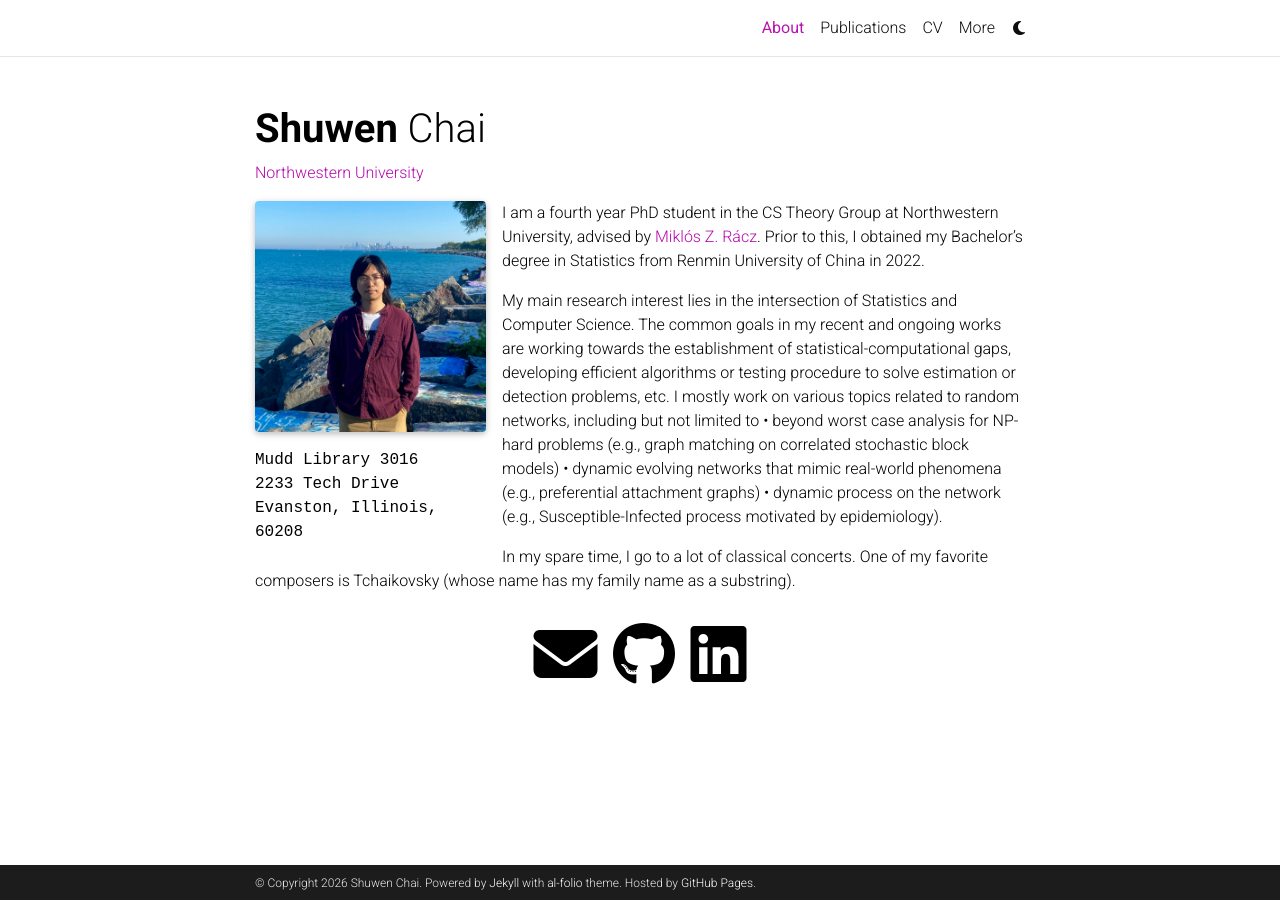
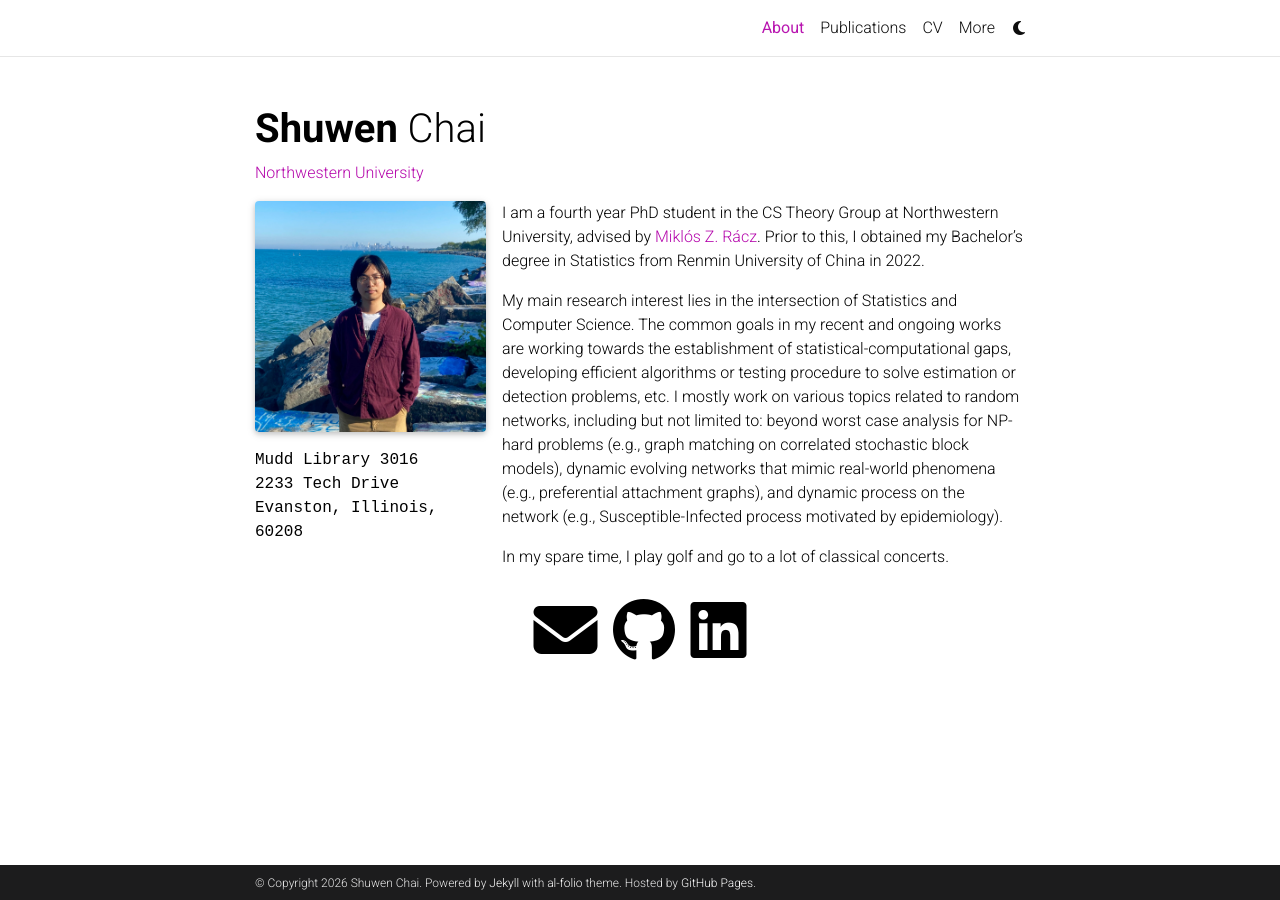
Before and after one commit to ShuwenChai/shuwenchai.github.io, a Jekyll site: the page built from _pages/about.md, in a window 1280 px wide. Built offline with Jekyll 4.4.1, drawn with Linux system fonts in a browser that asks for light colours; full-size pictures stand in for the smaller copies a plugin makes; comment, search, counter and statistics services are not loaded; a style sheet for code colours, icons or effects is not loaded.

Commit message:
26jan_update3

```diff
--- a/_pages/about.md
+++ b/_pages/about.md
@@ -21,10 +21,6 @@ social: true  # includes social icons at the bottom of the page
 
 I am a fourth year PhD student in the CS Theory Group at Northwestern University, advised by [Miklós Z. Rácz](https://racz.statistics.northwestern.edu/index.html). Prior to this, I obtained my Bachelor's degree in Statistics from Renmin University of China in 2022.
 
-My main research interest lies in the intersection of Statistics and Computer Science. The common goals in my recent and ongoing works are working towards the establishment of statistical-computational gaps, developing efficient algorithms or testing procedure to solve estimation or detection problems, etc. I mostly work on various topics related to random networks, including but not limited to
-•	beyond worst case analysis for NP-hard problems (e.g., graph matching on correlated stochastic block models)
-•	dynamic evolving networks that mimic real-world phenomena (e.g., preferential attachment graphs)
-•	dynamic process on the network (e.g., Susceptible-Infected process motivated by epidemiology).
+My main research interest lies in the intersection of Statistics and Computer Science. The common goals in my recent and ongoing works are working towards the establishment of statistical-computational gaps, developing efficient algorithms or testing procedure to solve estimation or detection problems, etc. I mostly work on various topics related to random networks, including but not limited to: beyond worst case analysis for NP-hard problems (e.g., graph matching on correlated stochastic block models), dynamic evolving networks that mimic real-world phenomena (e.g., preferential attachment graphs), and dynamic process on the network (e.g., Susceptible-Infected process motivated by epidemiology).
 
-
-In my spare time, I go to a lot of classical concerts. One of my favorite composers is Tchaikovsky (whose name has my family name as a substring).
+In my spare time, I play golf and go to a lot of classical concerts.
```
